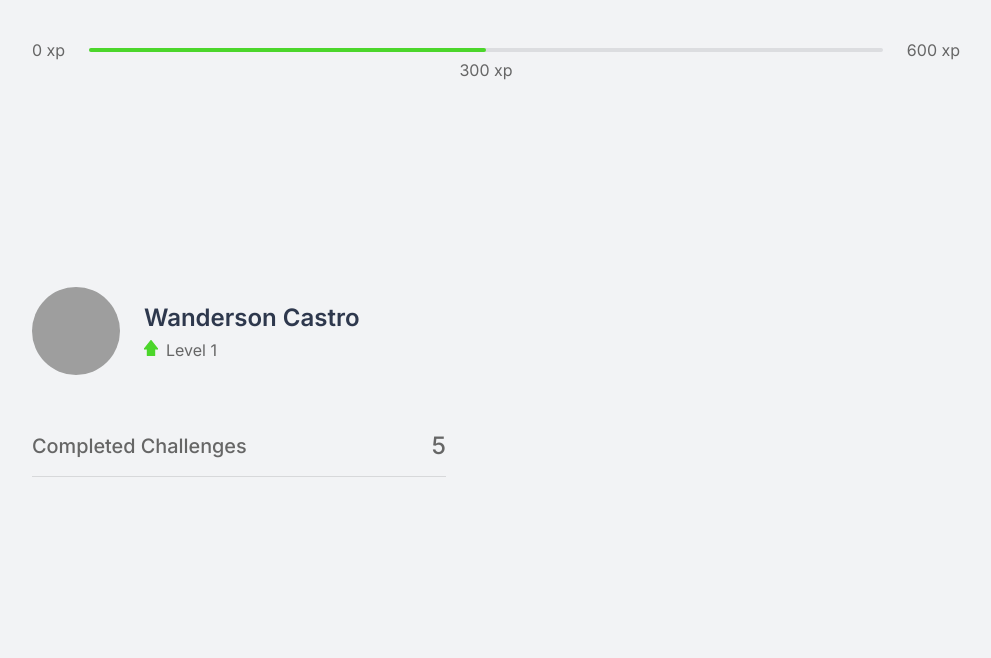
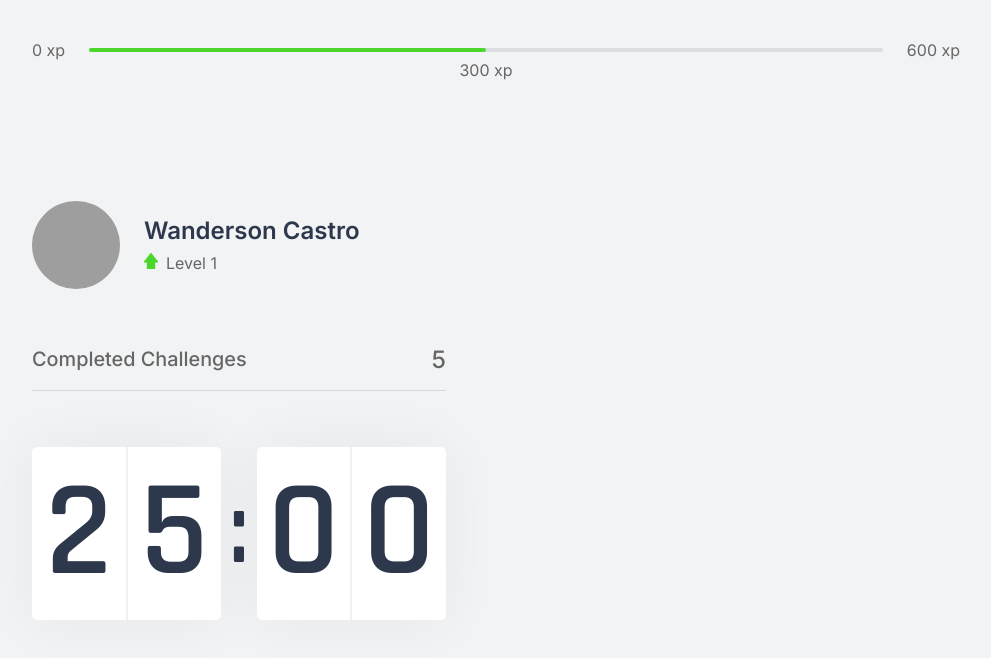
Before and after one commit to wandersonce/cheerup-next, a Next.js app: page / in a window 1280 px wide. Shown: the top 658 px of the page, without its empty margins (144-1135 px from the left). Built offline with nearby package versions, Linux system fonts and the light colour scheme; grey boxes are pictures that could not be loaded.

Commit message:
Countdown Component

```diff
--- /dev/null
+++ b/src/components/Countdown.tsx
@@ -0,0 +1,17 @@
+import styles from '../styles/components/Countdown.module.css';
+
+export function Countdown() {
+    return (
+        <div className={styles.countdownContainer}>
+            <div>
+                <span>2</span>
+                <span>5</span>
+            </div>
+            <span>:</span>
+            <div>
+                <span>0</span>
+                <span>0</span>
+            </div>
+        </div>
+    )
+}
--- a/src/pages/_document.tsx
+++ b/src/pages/_document.tsx
@@ -5,7 +5,8 @@ export default class MyDocument extends Document {
         return (
             <Html>
                 <Head>
-                    <title>CheerUp - Don't get tired!</title>
+                    <title>CheerUp | Don't get tired!</title>
+                    <link rel="shortcut icon" href="images/Upupsmall.svg" type="image/x-icon" />
                     <link rel="preconnect" href="https://fonts.gstatic.com" />
                     <link href="https://fonts.googleapis.com/css2?family=Inter:wght@400;500;600&family=Rajdhani:wght@600&display=swap" rel="stylesheet" />
                 </Head>
--- a/src/pages/index.tsx
+++ b/src/pages/index.tsx
@@ -1,4 +1,5 @@
 import { CompletedChallenges } from "../components/CompletedChallengeds";
+import { Countdown } from "../components/Countdown";
 import { ExperienceBar } from "../components/ExperienceBar";
 import { Profile } from "../components/Profile";
 
@@ -13,6 +14,7 @@ export default function Home() {
                 <div>
                     <Profile />
                     <CompletedChallenges />
+                    <Countdown />
                 </div>
                 <div></div>
             </section>
--- /dev/null
+++ b/src/styles/components/Countdown.module.css
@@ -0,0 +1,36 @@
+.countdownContainer {
+    display: flex;
+    align-items: center;
+    font-family: 'Rajdhani';
+    font-weight: 600;
+    color: var(--title);
+}
+
+.countdownContainer>div {
+    flex: 1;
+    display: flex;
+    align-items: center;
+    justify-content: space-evenly;
+    background: var(--white);
+    box-shadow: 0 0 60px rgba(0, 0, 0, 0.05);
+    border-radius: 5px;
+    font-size: 8.5rem;
+    text-align: center;
+}
+
+.countdownContainer>div span {
+    flex: 1;
+}
+
+.countdownContainer>div span:first-child {
+    border-right: 1px solid #f0f1f3;
+}
+
+.countdownContainer>div span:last-child {
+    border-left: 1px solid #f0f1f3;
+}
+
+.countdownContainer>span {
+    font-size: 6.25rem;
+    margin: 0 0.5rem
+}
```
